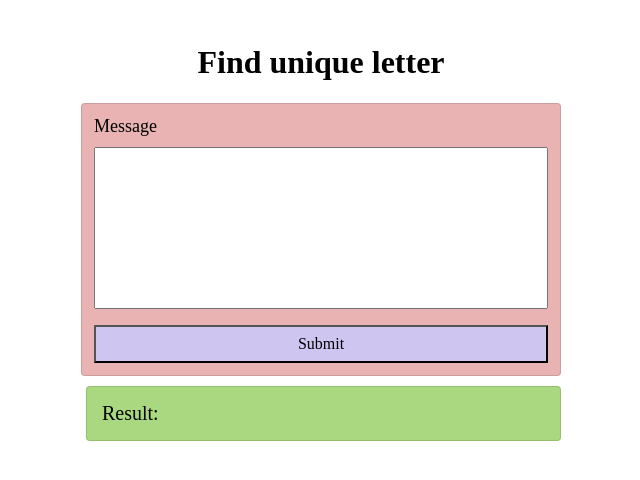
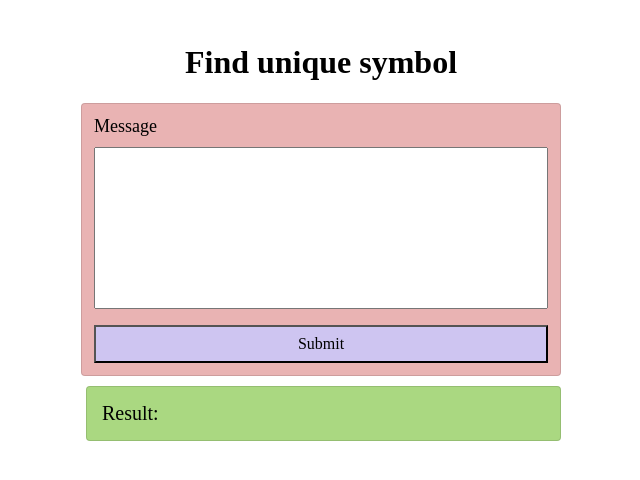
Before and after one commit to Ra4kovi4/PortaOne_task, a plain HTML site: page index.html in a window 1280 px wide. Shown: the whole page, without its empty margins (319-959 px from the left). Drawn offline with Linux system fonts and the light colour scheme.

Commit message:
Update index.html
fix title

```diff
--- a/index.html
+++ b/index.html
@@ -8,7 +8,7 @@
   </head>
   <body>
     <div class="container">
-      <h1 class="main_text">Find unique letter</h1>
+      <h1 class="main_text">Find unique symbol</h1>
       <form class="form" autocomplete="off">
         <label class="form__label">
           <span class="form__span"> Message</span>
```
